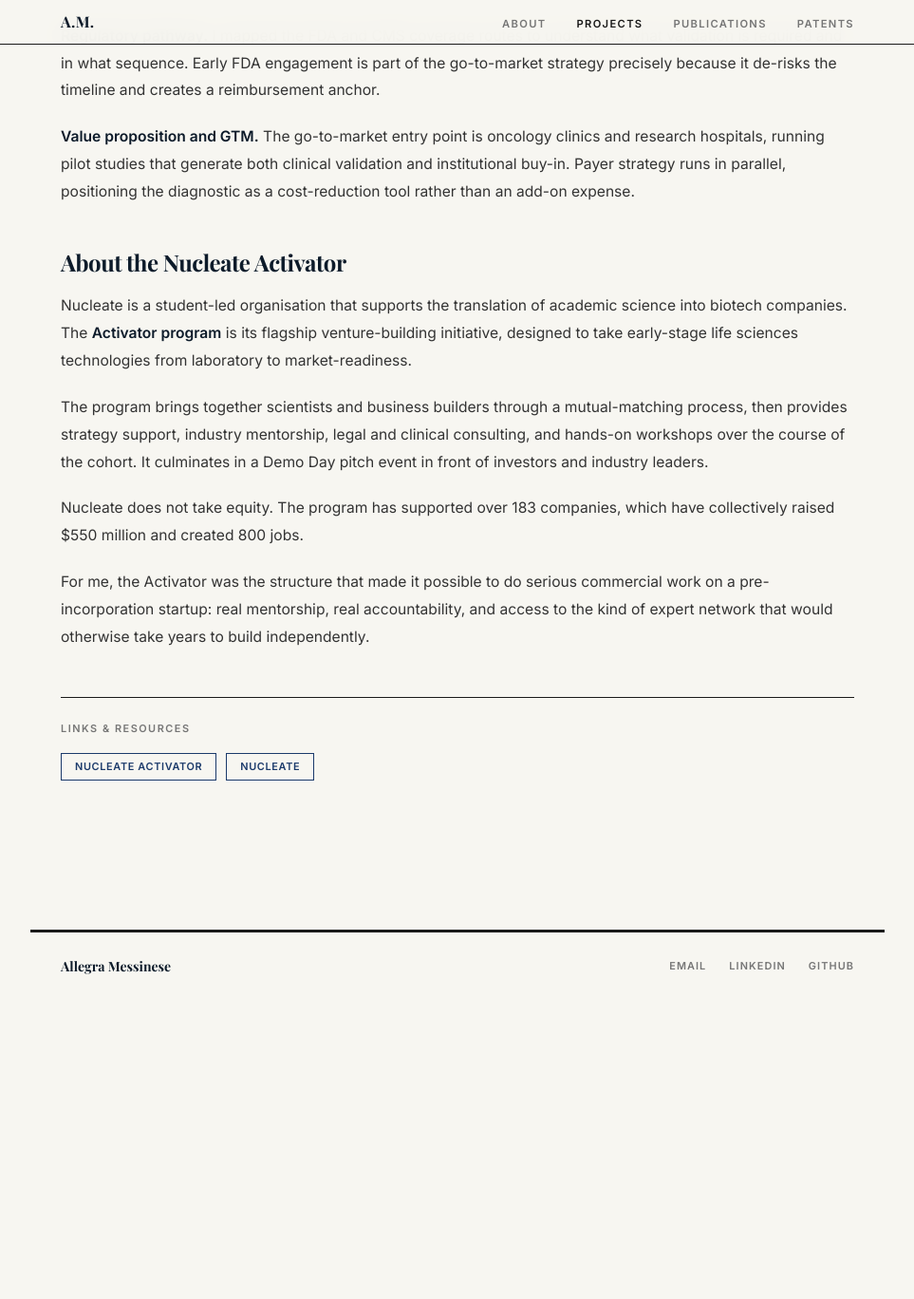
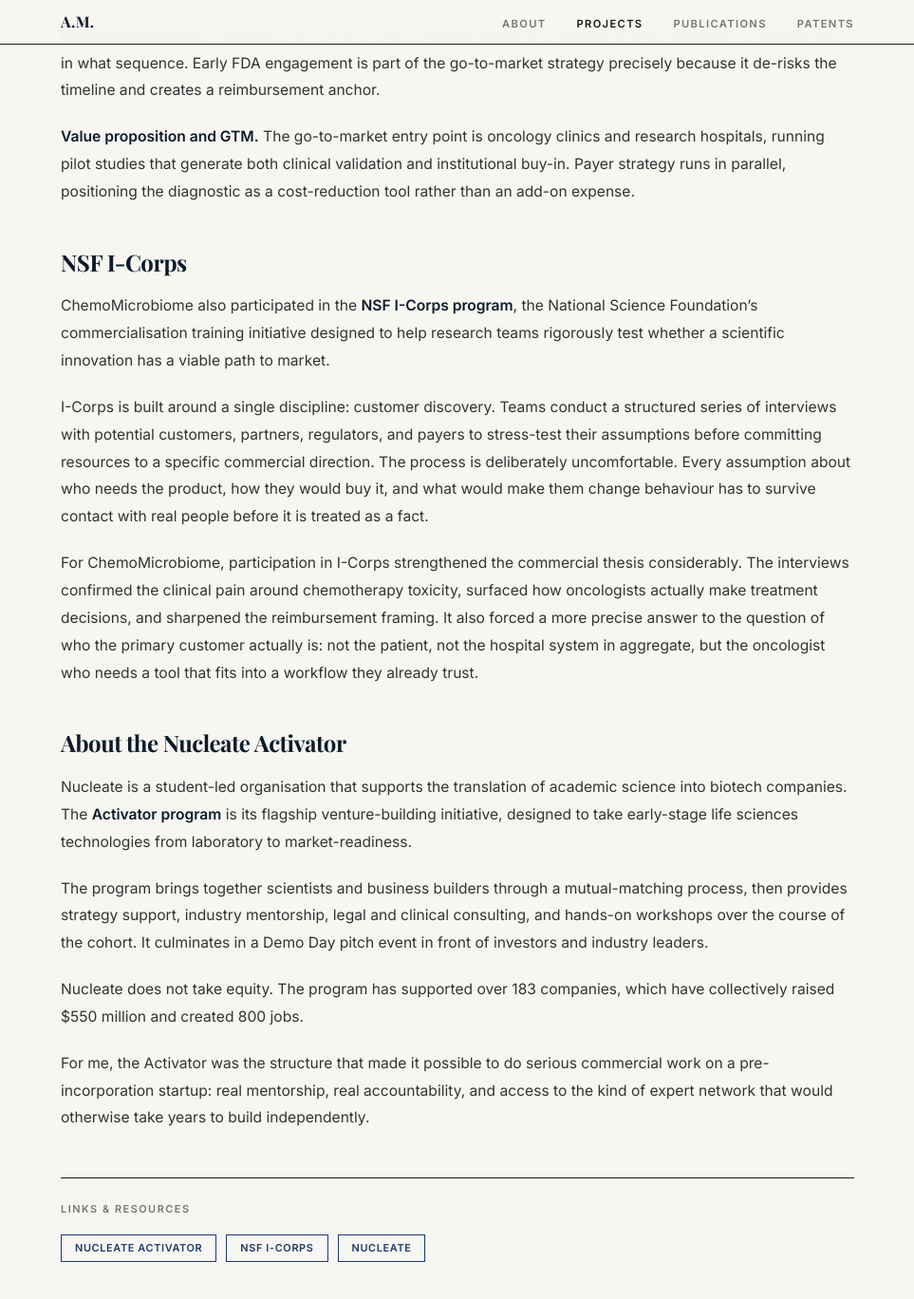
Before and after one commit to allimessinese/allimessinese.github.io, a Jekyll site: the page built from _projects/chemotherapy-biomarker-nucleate.md, in a window 1280 px wide and 1400 px high, scrolled down 2942 px. Shown: the top 1368 px of the window at 95% size, without its empty margins (158-1121 px from the left). Built offline with Jekyll 4.4.1, drawn with Linux system fonts in a browser that asks for light colours; some web fonts are replaced; before the commit the page ends 3995 px from its top, so only the background shows below that.

Commit message:
Add hero image and NSF I-Corps section to ChemoMicrobiome
Adds Zoom demo day screenshot as hero, NSF I-Corps program section,
I-Corps link in frontmatter, and tag update.

Co-Authored-By: Claude Sonnet 4.6 <noreply@anthropic.com>

```diff
--- a/_projects/chemotherapy-biomarker-nucleate.md
+++ b/_projects/chemotherapy-biomarker-nucleate.md
@@ -4,15 +4,19 @@ year: 2025
 role: "Head of Commercialization"
 institution: "Nucleate Activator"
 summary: "Head of Commercialization for ChemoMicrobiome, a biotech startup developing a first-of-its-kind microbiome profiling test to predict chemotherapy toxicity in colon cancer patients. Built through the Nucleate Activator program in Bay Area."
-tags: [commercialization, oncology, biotech, microbiome, startup]
+tags: [commercialization, oncology, biotech, microbiome, startup, NSF I-Corps]
 gradient: grad-3
 category: startup
 city: "San Francisco"
 lat: 37.7749
 lng: -122.4194
+image: "/assets/images/chemomicrobiome-demo-day.jpg"
+image_position: "center 30%"
 links:
   - label: "Nucleate Activator"
     url: "https://nucleate.org/activator/"
+  - label: "NSF I-Corps"
+    url: "https://www.nsf.gov/funding/programs/icorps/"
   - label: "Nucleate"
     url: "https://nucleate.xyz"
 ---
@@ -61,6 +65,14 @@ I joined ChemoMicrobiome as Head of Commercialisation through the Nucleate Activ
 
 **Value proposition and GTM.** The go-to-market entry point is oncology clinics and research hospitals, running pilot studies that generate both clinical validation and institutional buy-in. Payer strategy runs in parallel, positioning the diagnostic as a cost-reduction tool rather than an add-on expense.
 
+## NSF I-Corps
+
+ChemoMicrobiome also participated in the **NSF I-Corps program**, the National Science Foundation's commercialisation training initiative designed to help research teams rigorously test whether a scientific innovation has a viable path to market.
+
+I-Corps is built around a single discipline: customer discovery. Teams conduct a structured series of interviews with potential customers, partners, regulators, and payers to stress-test their assumptions before committing resources to a specific commercial direction. The process is deliberately uncomfortable. Every assumption about who needs the product, how they would buy it, and what would make them change behaviour has to survive contact with real people before it is treated as a fact.
+
+For ChemoMicrobiome, participation in I-Corps strengthened the commercial thesis considerably. The interviews confirmed the clinical pain around chemotherapy toxicity, surfaced how oncologists actually make treatment decisions, and sharpened the reimbursement framing. It also forced a more precise answer to the question of who the primary customer actually is: not the patient, not the hospital system in aggregate, but the oncologist who needs a tool that fits into a workflow they already trust.
+
 ## About the Nucleate Activator
 
 Nucleate is a student-led organisation that supports the translation of academic science into biotech companies. The **Activator program** is its flagship venture-building initiative, designed to take early-stage life sciences technologies from laboratory to market-readiness.
```
Also changed, not shown: assets/images/chemomicrobiome-demo-day.jpg (added).
